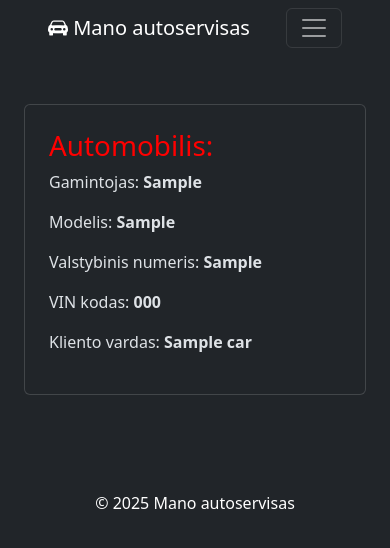
After one commit to DonatasNoreika/autoservice_20251023, a Django app: page /cars/1/ in a window 390 px wide. The commit adds this page. Shown: the top 548 px of the page. Run offline with Django 5.2, Linux system fonts and the light colour scheme; tables that the repository leaves empty hold one stand-in row (values such as "Sample post").

Commit message:
5: +Paspaudus ant automobilio nuorodos, būtų rodoma detali informacija apie automobilį (savininkas, automobilio modelis, valstybinis numeris, VIN kodas)

```diff
--- /dev/null
+++ b/mysite/autoservice/templates/car.html
@@ -0,0 +1,11 @@
+{% extends 'base.html' %}
+{% block title %}Automobilis{% endblock %}
+
+{% block content %}
+<h1>Automobilis:</h1>
+<p>Gamintojas: <b>{{ car.make }}</b></p>
+<p>Modelis: <b>{{ car.model }}</b></p>
+<p>Valstybinis numeris: <b>{{ car.license_plate }}</b></p>
+<p>VIN kodas: <b>{{ car.vin_code }}</b></p>
+<p>Kliento vardas: <b>{{ car.client_name }}</b></p>
+{% endblock %}
--- a/mysite/autoservice/templates/cars.html
+++ b/mysite/autoservice/templates/cars.html
@@ -4,6 +4,6 @@
 {% block content %}
 <h1>Automobiliai:</h1>
 {% for car in cars %}
-<p>{{ car }}</p>
+<p><a href="{% url 'car' car.pk %}">{{ car }}</a></p>
 {% endfor %}
 {% endblock %}
--- a/mysite/autoservice/urls.py
+++ b/mysite/autoservice/urls.py
@@ -4,4 +4,5 @@ from . import views
 urlpatterns = [
     path("", views.index, name="index"),
     path("cars/", views.cars, name="cars"),
+    path("cars/<int:car_pk>/", views.car, name="car"),
 ]
--- a/mysite/autoservice/views.py
+++ b/mysite/autoservice/views.py
@@ -11,3 +11,6 @@ def index(request):
 
 def cars(request):
     return render(request, template_name="cars.html", context={"cars": Car.objects.all()})
+
+def car(request, car_pk):
+    return render(request, template_name="car.html", context={"car": Car.objects.get(pk=car_pk)})
```
